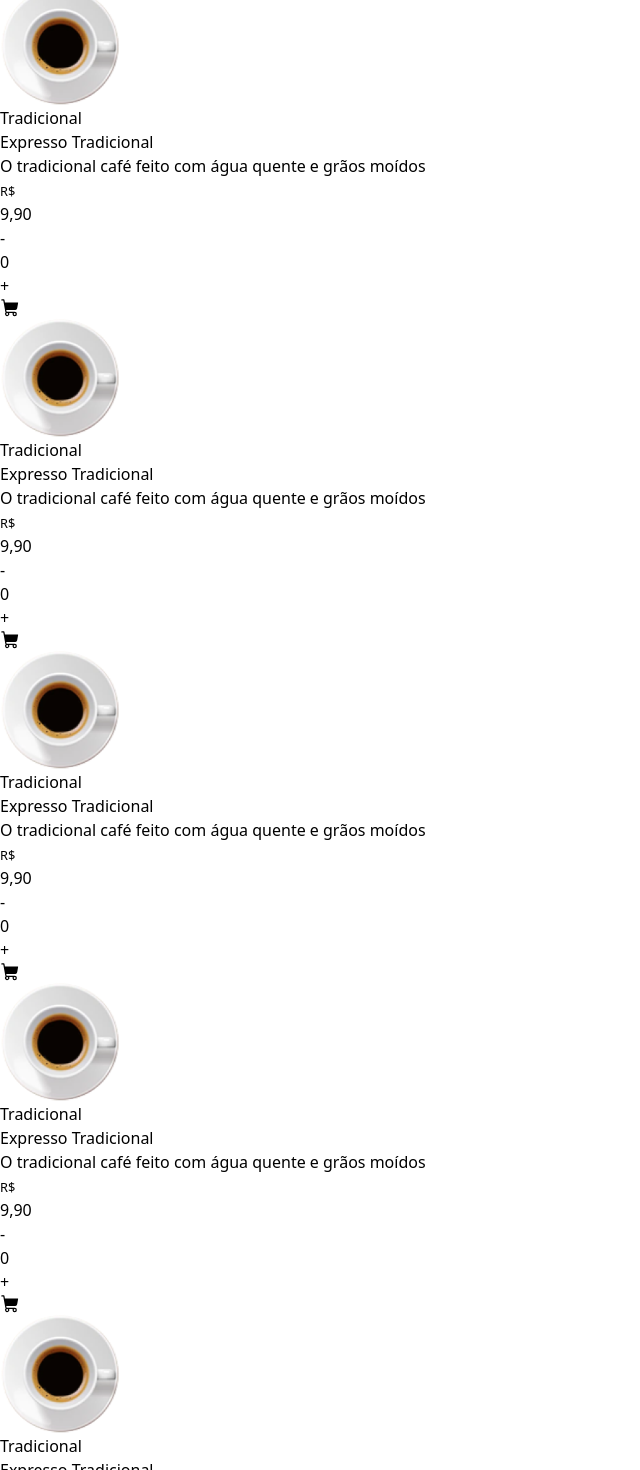
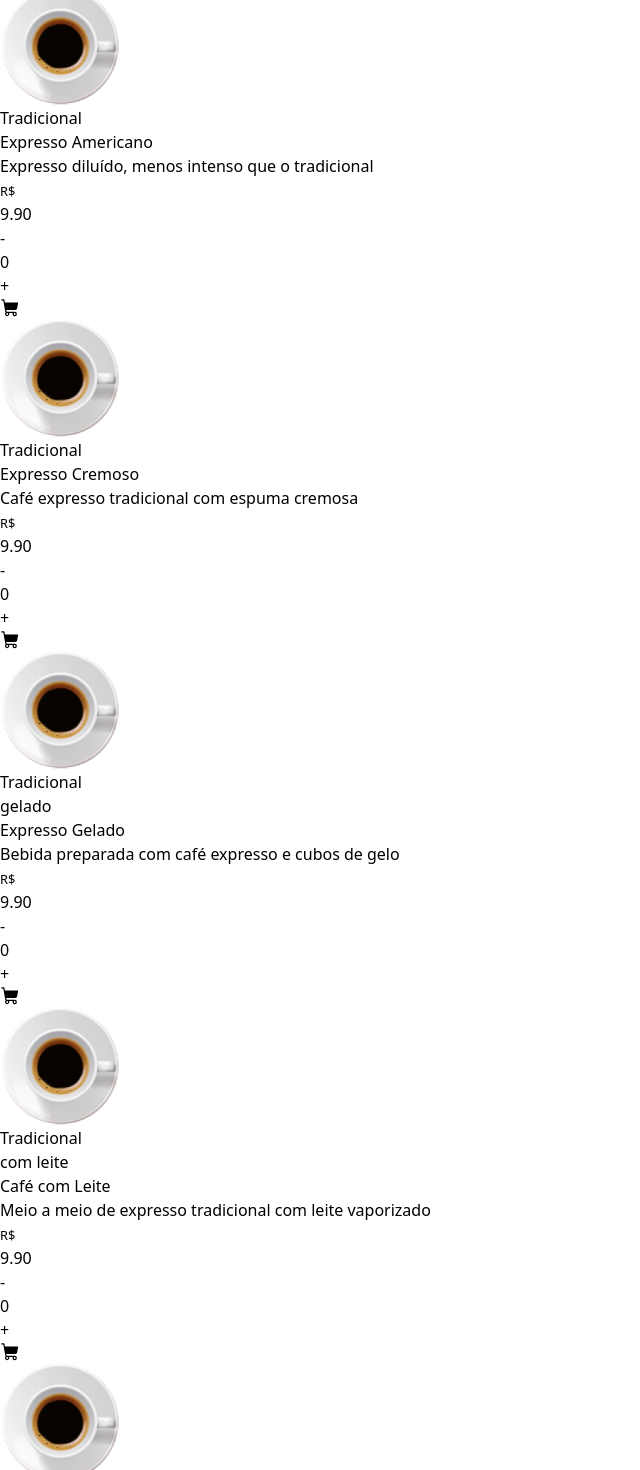
Before and after one commit to JhonesJhonatas/coffee-delivery, a React (Vite) app: page / in a window 1280 px wide. Shown: the part 1058-2528 px from the top of the page, without its empty margins (0-640 px from the left). Built offline with nearby package versions, Linux system fonts and the light colour scheme.

Commit message:
lista de cafés inseridas por um arquivo JSON, falta arrumar as fotos dos cafés

```diff
--- a/package.json
+++ b/package.json
@@ -12,7 +12,8 @@
   "dependencies": {
     "@phosphor-icons/react": "^2.0.9",
     "react": "^18.2.0",
-    "react-dom": "^18.2.0"
+    "react-dom": "^18.2.0",
+    "uuid": "^9.0.0"
   },
   "devDependencies": {
     "@types/react": "^18.0.28",
--- a/src/components/CoffeeBox/index.tsx
+++ b/src/components/CoffeeBox/index.tsx
@@ -1,28 +1,40 @@
 import { ShoppingCart } from '@phosphor-icons/react'
+import { v4 as uuid } from 'uuid'
 
 import imageOne from '../../assets/coffes/1.svg'
 
-export function CoffeeBox() {
+interface CoffeeBoxProps {
+  id?: number,
+  caracteristics: string[],
+  title: string,
+  description: string,
+  value: number,
+}
+
+export function CoffeeBox({id, caracteristics, title, description, value} :CoffeeBoxProps) {
+
   return (
     <div className='bg-gray-200 w-72 p-4 rounded-r-3xl rounded-b-3xl'>
 
       <img className='-mt-16 mx-auto' src={imageOne} alt="" />
 
       <div className='flex justify-center items-center mt-3 mb-5'>
-        <p className='bg-orange-200 text-orange-800 font-bold text-xs py-2 px-3 rounded-full'>Tradicional</p>
+        {caracteristics.map(caracteristic => {
+          return <p key={uuid()} className='bg-orange-200 text-orange-800 font-bold text-xs py-2 px-3 rounded-full'>{caracteristic}</p>
+        })}
       </div>
 
-      <h2 className='text-center font-bold mb-5 text-2xl'>Expresso Tradicional</h2>
+      <h2 className='text-center font-bold mb-5 text-2xl'>{title}</h2>
 
       <p className='text-center mb-5'>
-        O tradicional café feito com água quente e grãos moídos
+        {description}
       </p>
 
       <div className='flex justify-between items-center px-4 py-2'>
 
         <div className='flex items-end gap-1'>
           <small className='font-bold'>R$</small>
-          <p className='font-bold text-3xl'>9,90</p>
+          <p className='font-bold text-3xl'>{value}</p>
         </div>
 
         <div className='flex items-center gap-3'>
--- a/src/components/CoffesList/index.tsx
+++ b/src/components/CoffesList/index.tsx
@@ -1,25 +1,42 @@
+import { useState } from "react";
 import { CoffeeBox } from "../CoffeeBox";
 
+interface ListOfCoffesPattern {
+  id: number,
+  caracteristics: string[],
+  title: string,
+  description: string,
+  value: number,
+}
+
+
+
 export function CoffesList() {
+
+  const [listOfCoffes, setListOfCoffes] = useState<ListOfCoffesPattern[]>([])
+
+  async function captureCoffesList() {
+
+    let coffesList :ListOfCoffesPattern[]= []
+
+    await fetch('/src/db/listOfCoffes.json')
+      .then(response => response.json())
+      .then(data => coffesList = data)
+      .catch(error => console.log(error))
+
+    return setListOfCoffes(coffesList)
+  }
+
+  captureCoffesList()
+
   return (
     <section className="w-4/6 my-0 mx-auto mt-10">
       <h1 className="text-3xl font-bold mb-20">Nossos cafés</h1>
 
       <div className="flex flex-wrap gap-y-28 justify-between">
-        <CoffeeBox />
-        <CoffeeBox />
-        <CoffeeBox />
-        <CoffeeBox />
-        <CoffeeBox />
-        <CoffeeBox />
-        <CoffeeBox />
-        <CoffeeBox />
-        <CoffeeBox />
-        <CoffeeBox />
-        <CoffeeBox />
-        <CoffeeBox />
-        <CoffeeBox />
-        <CoffeeBox />
+        {listOfCoffes.map(coffe => {
+          return <CoffeeBox caracteristics={coffe.caracteristics} title={coffe.title} description={coffe.description} value={coffe.value} key={coffe.id} />
+        })}
       </div>
     </section>
   )
```
Also changed, not shown: 1 other file (tests, documents, lock files or other folders).
